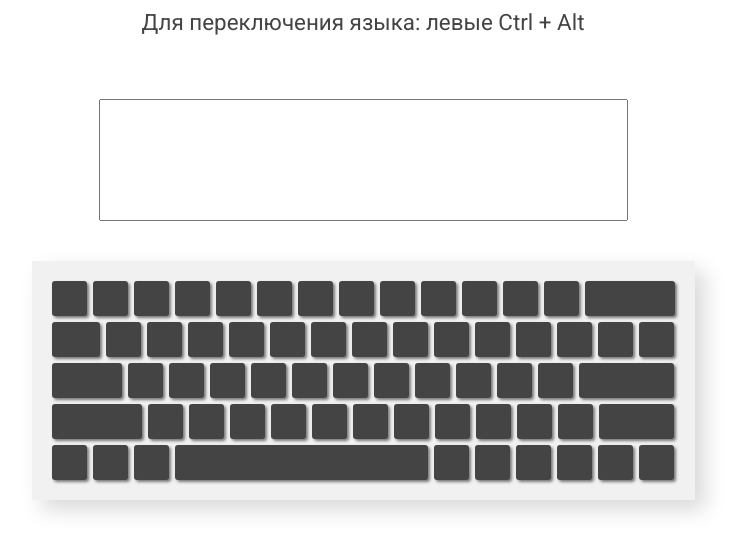
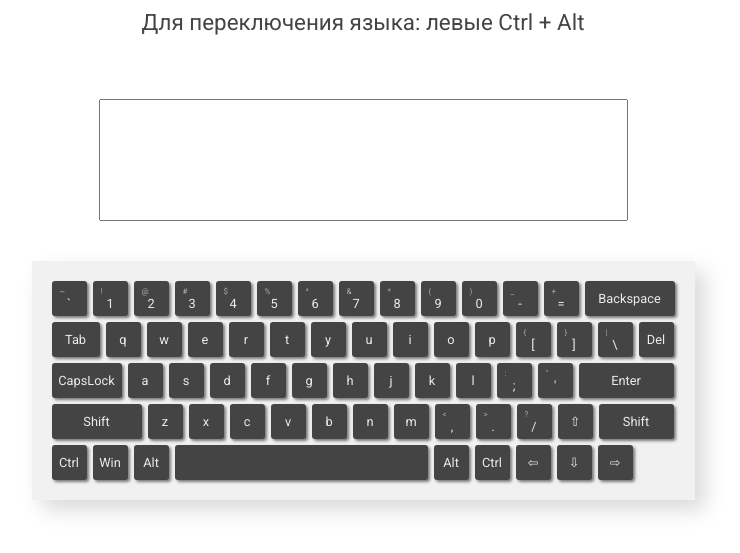
Before and after one commit to Wsko-12/rss-virtual-keyboard, a website with bundled scripts: page index.html in a window 1280 px wide. Shown: the part 129-682 px from the top of the page, without its empty margins (277-1017 px from the left). Built offline with nearby package versions, Linux system fonts and the light colour scheme.

Commit message:
feat: add keys titles

```diff
--- a/css/style.css
+++ b/css/style.css
@@ -66,6 +66,23 @@ h2{
     box-shadow: 2px 2px 3px rgba(0,0,0,0.5);
     background: #444444;
     flex: 0 0 auto;
+    color: #ebebeb;
+    display: flex;
+    flex-direction: column;
+    align-items: center;
+    justify-content: center;
+    cursor: pointer;
+    padding: 8px;
+}
+.key__title{
+    font-size: 0.8rem;
+    text-align: center;
+}
+.key__subtitle{
+    color: #ababab;
+    font-size: 0.5rem;
+    text-align: center;
+    align-self: flex-start;
 }
 .keyboard__key:hover{
     box-shadow: inset 2px 2px 3px rgba(0,0,0,0.5);
--- a/js/classes/Key.js
+++ b/js/classes/Key.js
@@ -1,11 +1,27 @@
 /* eslint-disable import/no-cycle */
 /* eslint-disable import/extensions */
 import Layout from '../layout/layout.js';
+import keysData from '../keysData/index.js';
 
 export default class Key {
   constructor(keyCode, lang) {
+    this.data = {};
+
+    Object.keys(keysData).forEach((language) => {
+      this.data[language] = keysData[language].find((keyData) => keyData.code === keyCode);
+    });
+
+    this.subtitle = Layout.createEl('span', { classes: ['key__subtitle'], content: this.data[lang].shift });
+
+    if (this.data[lang].shift === this.data[lang].value.toUpperCase()) {
+      this.subtitle.innerHTML = '';
+    }
+
+    this.title = Layout.createEl('span', { classes: ['key__title'], content: this.data[lang].value });
+
     const properties = {
       classes: ['keyboard__key'],
+      content: [this.subtitle, this.title],
       dataset: {
         code: keyCode,
       },
--- a/js/classes/Keyboard.js
+++ b/js/classes/Keyboard.js
@@ -10,7 +10,7 @@ export default class Keyboard {
       ['Tab', 'KeyQ', 'KeyW', 'KeyE', 'KeyR', 'KeyT', 'KeyY', 'KeyU', 'KeyI', 'KeyO', 'KeyP', 'BracketLeft', 'BracketRight', 'Backslash', 'Del'],
       ['CapsLock', 'KeyA', 'KeyS', 'KeyD', 'KeyF', 'KeyG', 'KeyH', 'KeyJ', 'KeyK', 'KeyL', 'Semicolon', 'Quote', 'Enter'],
       ['ShiftLeft', 'KeyZ', 'KeyX', 'KeyC', 'KeyV', 'KeyB', 'KeyN', 'KeyM', 'Comma', 'Period', 'Slash', 'ArrowUp', 'ShiftRight'],
-      ['ControlLeft', 'MetaLeft', 'AltLeft', 'Space', 'AltRight', 'ArrowLeft', 'ArrowLeft', 'ArrowDown', 'ArrowRight', 'ControlRight'],
+      ['ControlLeft', 'MetaLeft', 'AltLeft', 'Space', 'AltRight', 'ControlRight', 'ArrowLeft', 'ArrowDown', 'ArrowRight'],
     ];
     this.output = Layout.createEl('textarea', { classes: ['output'], attrs: { rows: 8, cols: 64 } });
     this.container = Layout.createEl('div', { classes: ['keyboard'] });
--- a/js/layout/layout.js
+++ b/js/layout/layout.js
@@ -11,7 +11,7 @@ export default {
     const info = this.createEl('h2', { content: 'Для переключения языка: левые Ctrl + Alt' });
 
     document.body.append(header, subtitle, info);
-    this.Keyboard = new Keyboard();
+    this.Keyboard = new Keyboard(this.getStorage('lang'));
   },
   createEl(tag, properties) {
     let element;
@@ -47,7 +47,7 @@ export default {
   setStorage(key, value) {
     window.localStorage.setItem(key, JSON.stringify(value));
   },
-  getStorage(key, def = null) {
+  getStorage(key, def = '"en"') {
     return JSON.parse(window.localStorage.getItem(key) || def);
   },
 };
```
